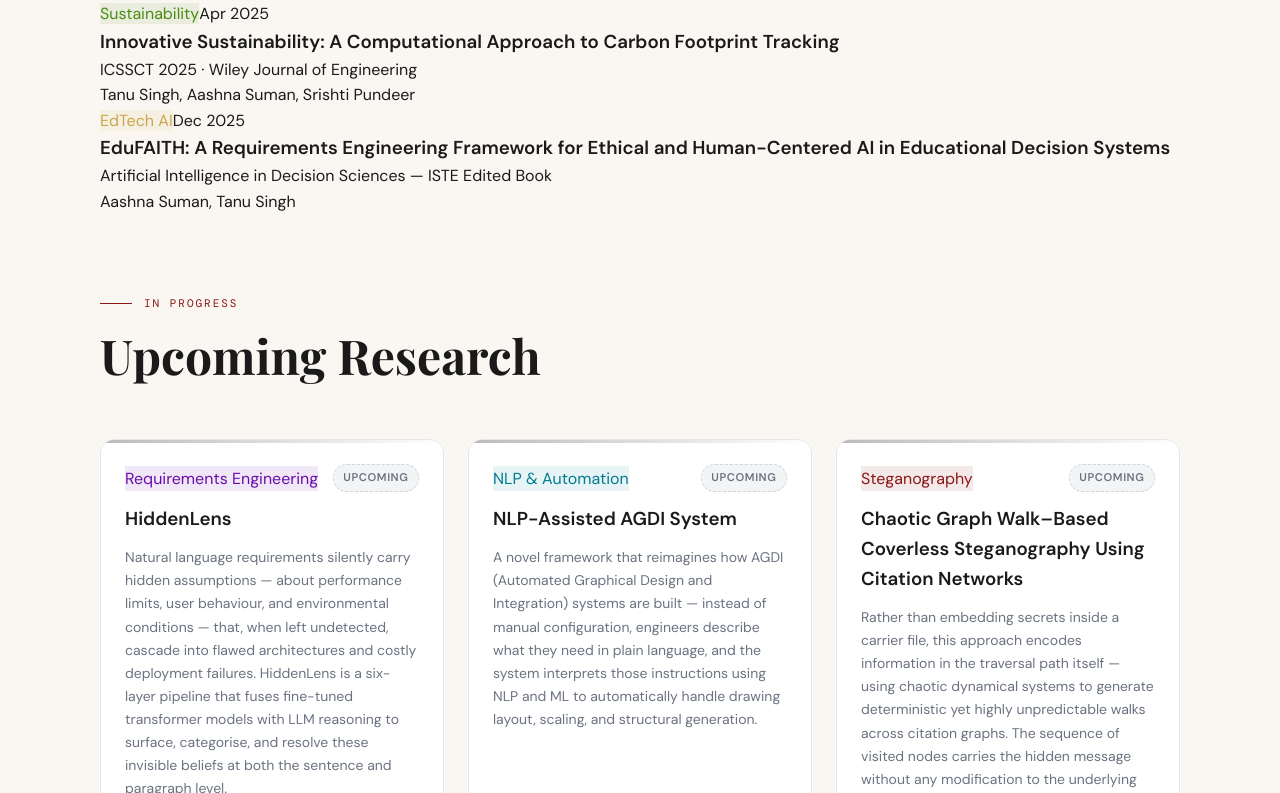
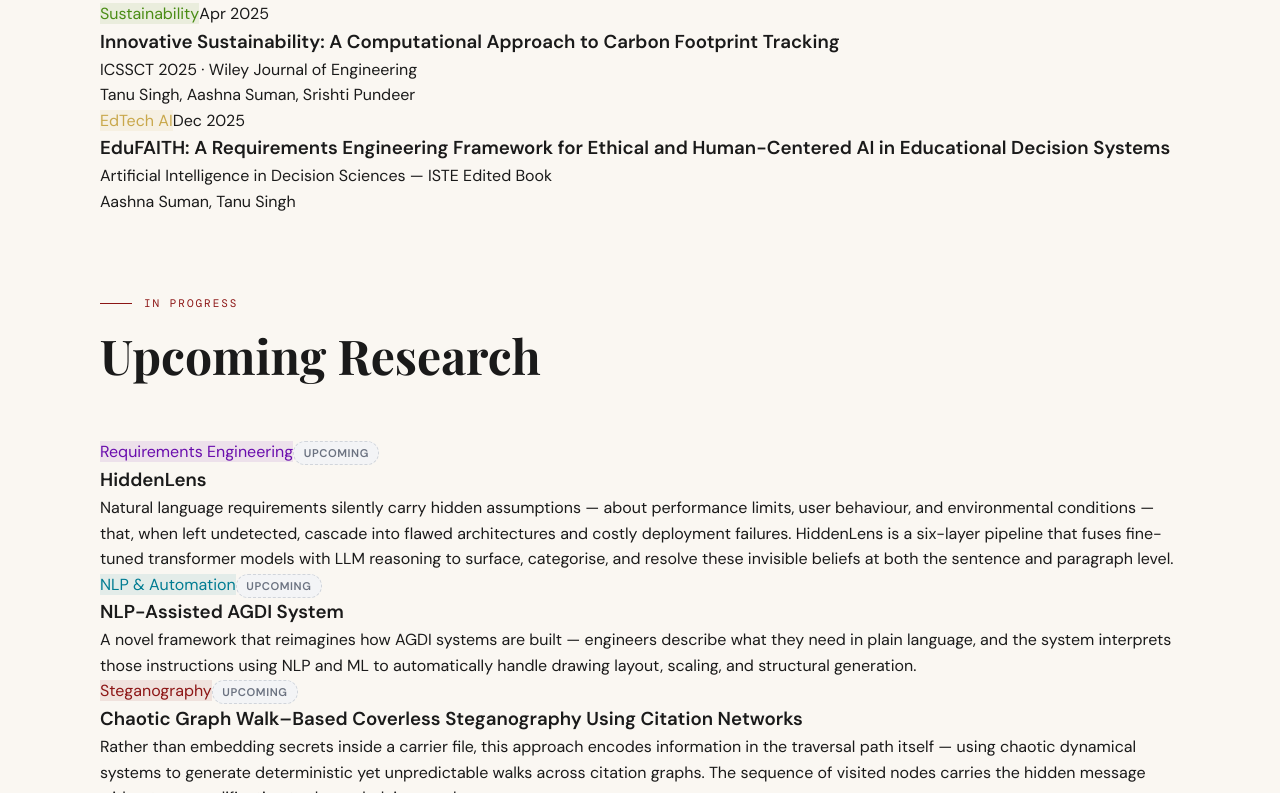
Before and after one commit to aashna-boop/portfolio-aashna, a React (Create React App) app: page / in a window 1280 px wide. Shown: the part 2007-2800 px from the top of the page. Built offline with nearby package versions, Linux system fonts and the light colour scheme; the HTML template or start-up script is replaced by a standard one; a web font is replaced by a local one.

Commit message:
updated cards

```diff
--- a/src/components/Research.js
+++ b/src/components/Research.js
@@ -50,14 +50,14 @@ const upcoming = [
     tag: 'NLP & Automation',
     color: '#007C92',
     description:
-      'A novel framework that reimagines how AGDI (Automated Graphical Design and Integration) systems are built — instead of manual configuration, engineers describe what they need in plain language, and the system interprets those instructions using NLP and ML to automatically handle drawing layout, scaling, and structural generation.',
+      'A novel framework that reimagines how AGDI systems are built — engineers describe what they need in plain language, and the system interprets those instructions using NLP and ML to automatically handle drawing layout, scaling, and structural generation.',
   },
   {
     title: 'Chaotic Graph Walk–Based Coverless Steganography Using Citation Networks',
     tag: 'Steganography',
     color: '#8C1515',
     description:
-      'Rather than embedding secrets inside a carrier file, this approach encodes information in the traversal path itself — using chaotic dynamical systems to generate deterministic yet highly unpredictable walks across citation graphs. The sequence of visited nodes carries the hidden message without any modification to the underlying graph, leaving no detectable trace.',
+      'Rather than embedding secrets inside a carrier file, this approach encodes information in the traversal path itself — using chaotic dynamical systems to generate deterministic yet unpredictable walks across citation graphs. The sequence of visited nodes carries the hidden message without any modification to the underlying graph.',
   },
   {
     title: 'COBRA-EV',
@@ -75,6 +75,8 @@ export default function Research() {
   return (
     <section className="research section" id="research" ref={ref}>
       <div className="container">
+
+        {/* Published */}
         <p className="section-label">Publications</p>
         <h2 className="section-title">Research & Publications</h2>
         <div className={`research__grid fade-in ${visible ? 'visible' : ''}`}>
@@ -100,21 +102,21 @@ export default function Research() {
           ))}
         </div>
 
-        {/* Upcoming Section */}
+        {/* Upcoming */}
         <div className="upcoming__header" ref={upcomingRef}>
           <p className="section-label">In Progress</p>
           <h2 className="section-title">Upcoming Research</h2>
         </div>
-        <div className={`upcoming__grid fade-in ${upcomingVisible ? 'visible' : ''}`}>
+        <div className={`research__grid fade-in ${upcomingVisible ? 'visible' : ''}`}>
           {upcoming.map((u, i) => (
             <div
               key={i}
-              className="upcoming__card"
+              className="research__card"
               style={{ transitionDelay: `${i * 0.1}s` }}
             >
-              <div className="upcoming__card-top">
+              <div className="research__card-top">
                 <span
-                  className="research__tag upcoming__tag"
+                  className="research__tag"
                   style={{ background: u.color + '18', color: u.color, borderColor: u.color + '30' }}
                 >
                   {u.tag}
@@ -122,10 +124,11 @@ export default function Research() {
                 <span className="upcoming__badge">Upcoming</span>
               </div>
               <h3 className="research__card-title">{u.title}</h3>
-              <p className="upcoming__description">{u.description}</p>
+              <p className="research__venue">{u.description}</p>
             </div>
           ))}
         </div>
+
       </div>
     </section>
   );
```
